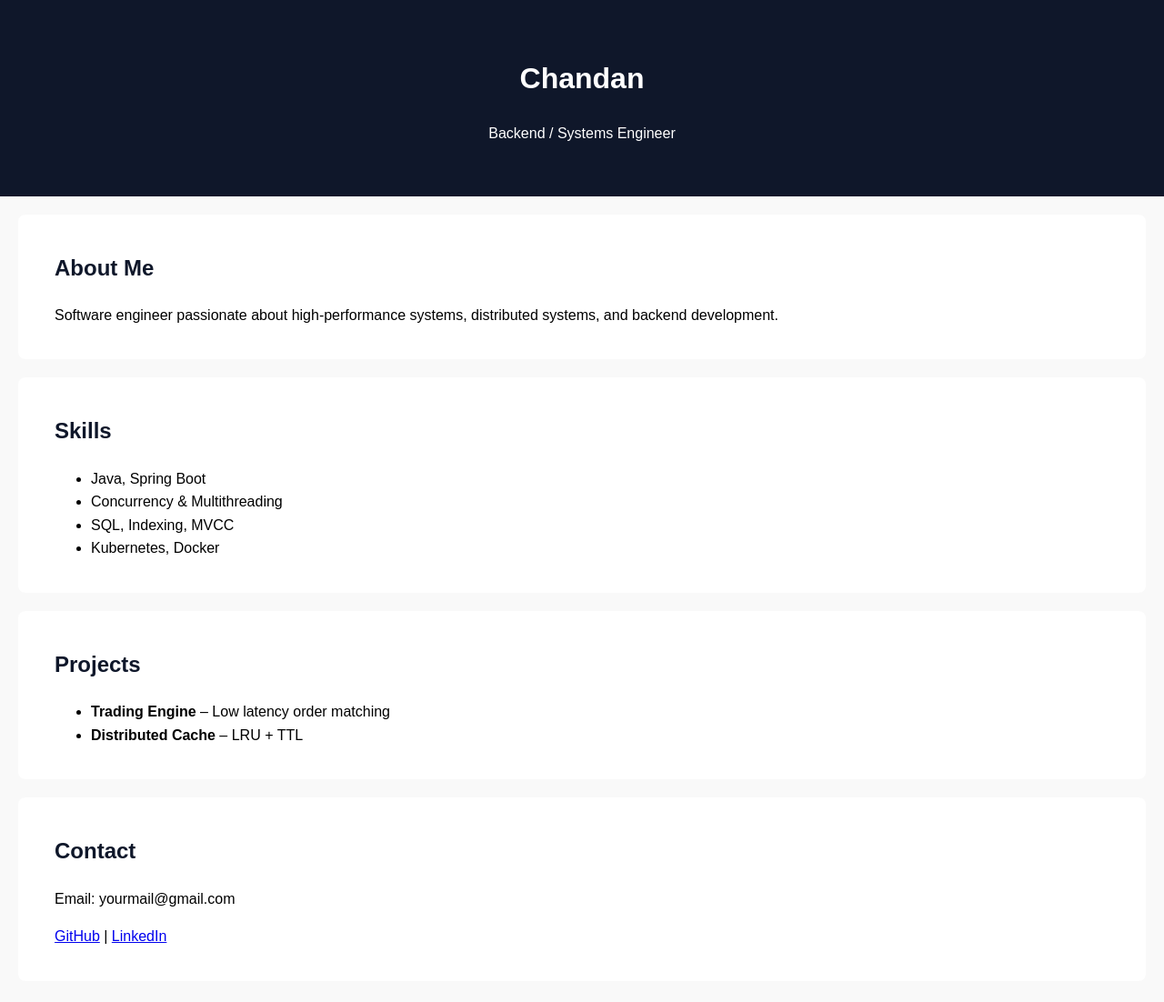
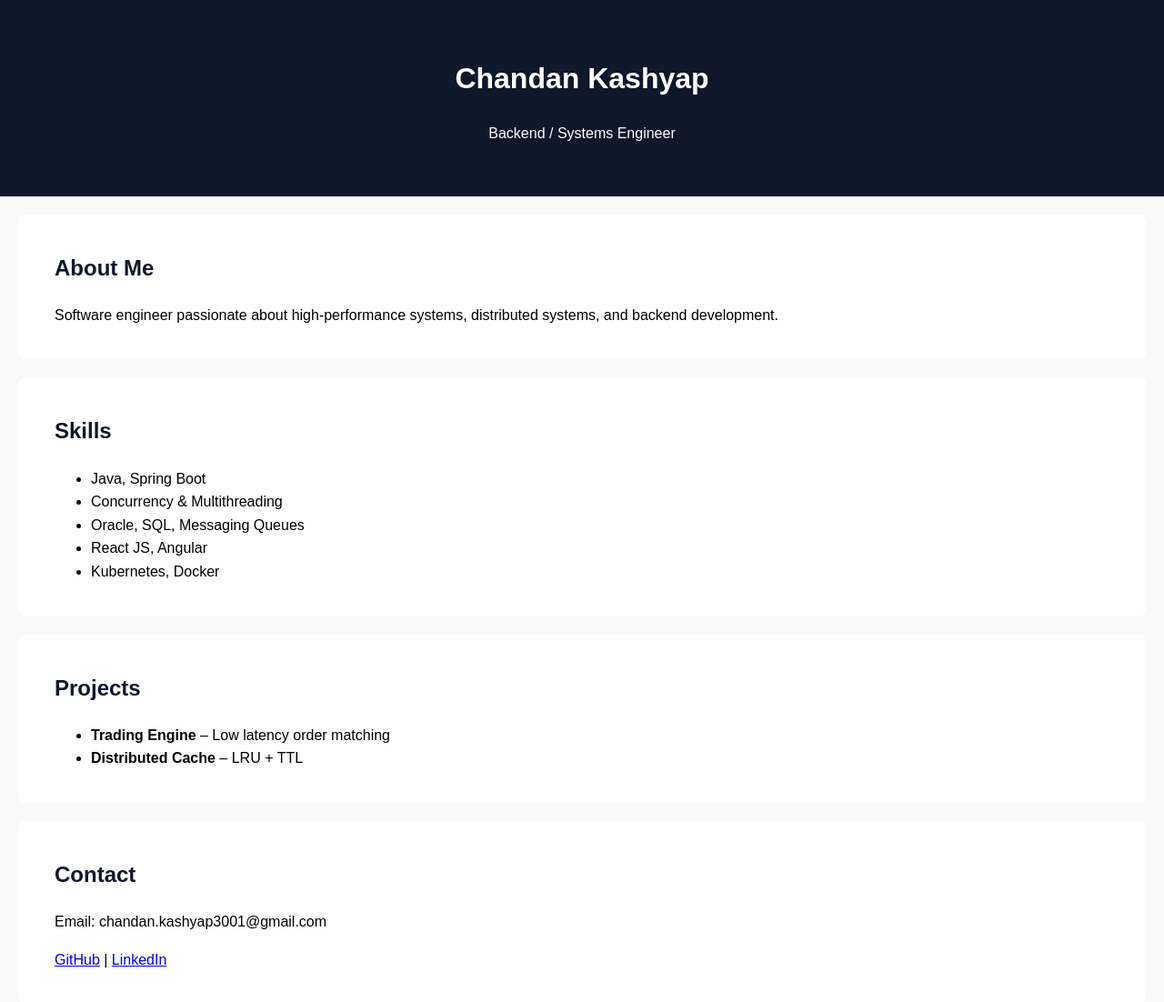
Before and after one commit to ChandanKrKashyap/chandan.github.io, a plain HTML site: page index.html in a window 1280 px wide. Shown: the whole page at 91% size. Drawn offline with Linux system fonts and the light colour scheme.

Commit message:
Update index.html

```diff
--- a/index.html
+++ b/index.html
@@ -8,7 +8,7 @@
 </head>
 <body>
   <header>
-    <h1>Chandan</h1>
+    <h1>Chandan Kashyap</h1>
     <p>Backend / Systems Engineer</p>
   </header>
 
@@ -25,7 +25,8 @@
     <ul>
       <li>Java, Spring Boot</li>
       <li>Concurrency & Multithreading</li>
-      <li>SQL, Indexing, MVCC</li>
+      <li>Oracle, SQL, Messaging Queues</li>
+      <li>React JS, Angular</li>
       <li>Kubernetes, Docker</li>
     </ul>
   </section>
@@ -40,10 +41,10 @@
 
   <section>
     <h2>Contact</h2>
-    <p>Email: yourmail@gmail.com</p>
+    <p>Email: chandan.kashyap3001@gmail.com</p>
     <p>
       <a href="https://github.com/your-username">GitHub</a> |
-      <a href="https://linkedin.com/in/your-profile">LinkedIn</a>
+      <a href="https://www.linkedin.com/in/chandan-kashyap-310850117">LinkedIn</a>
     </p>
   </section>
 </body>
```
